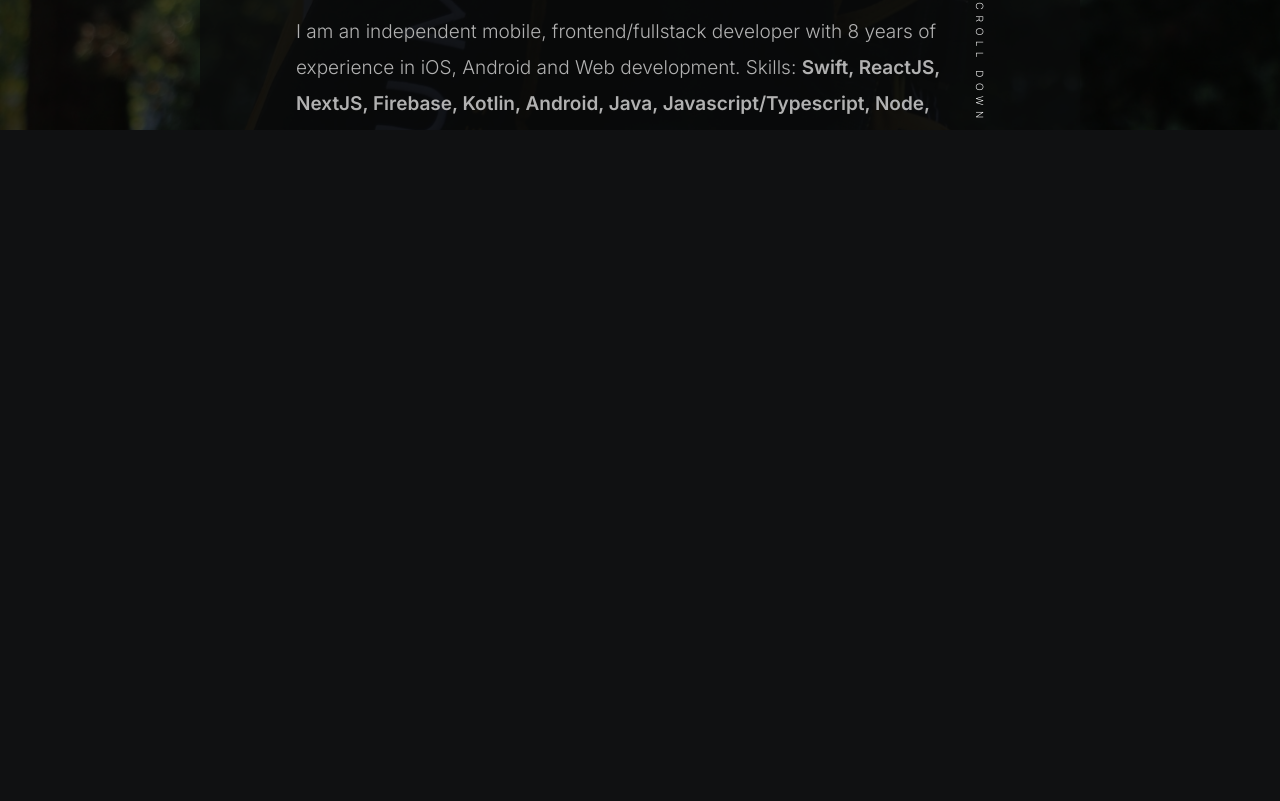
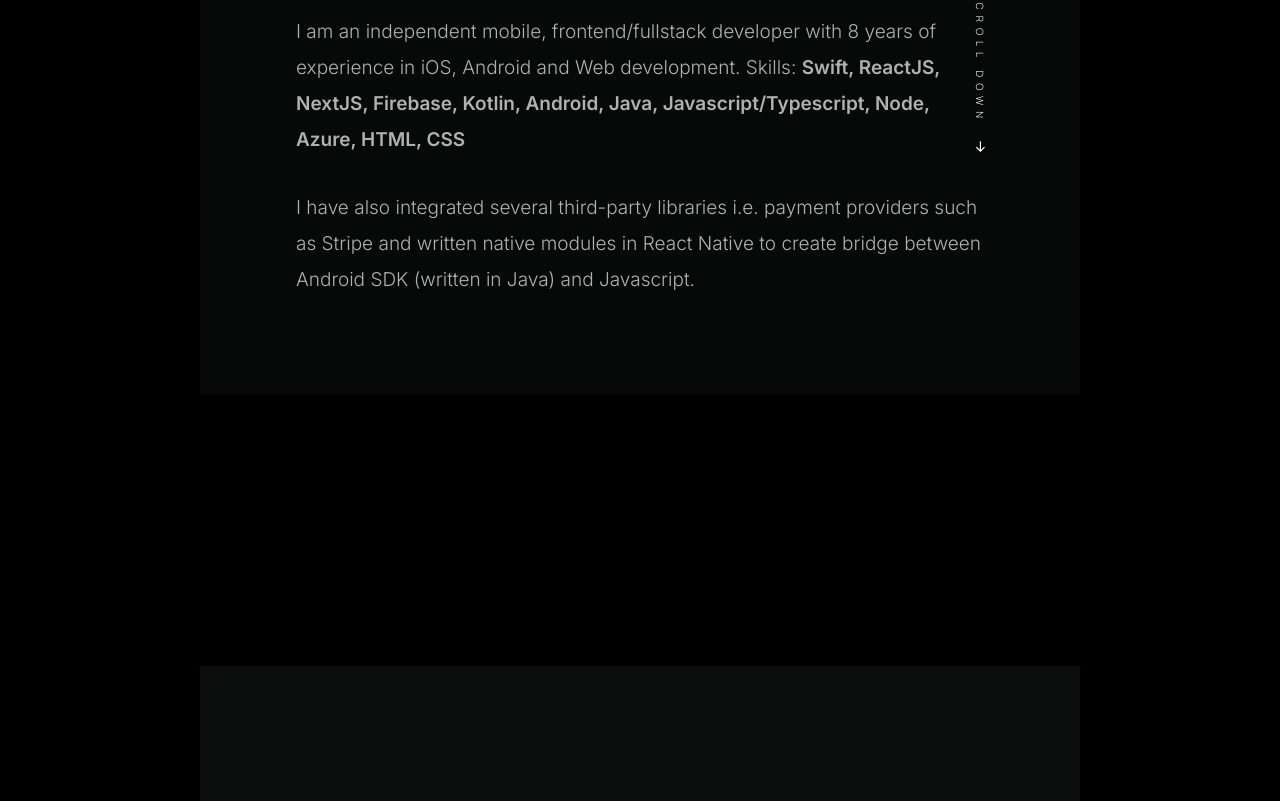
Before and after one commit to AnumQ/ai-next, a Next.js app: page / in a window 1280 px wide. Shown: the part 879-1680 px from the top of the page. Built offline with nearby package versions, Linux system fonts and the light colour scheme.

Commit message:
Comment out preloader

```diff
--- a/pages/index.js
+++ b/pages/index.js
@@ -24,9 +24,9 @@
       </Head>
 
       <main className={styles.main}>
-        <div id="preloader">
+        {/* <div id="preloader">
           <div id="loader"></div>
-        </div>
+        </div> */}
         <div id="s-pagewrap">
           <Header />
           {/* end s-header */}
@@ -37,7 +37,7 @@
         </div>
         {/* end -s-pagewrap */}
 
-        <div aria-hidden="true" className="pswp" role="dialog" tabIndex={-1}>
+        {/* <div aria-hidden="true" className="pswp" role="dialog" tabIndex={-1}>
           <div className="pswp__bg" />
           <div className="pswp__scroll-wrap">
             <div className="pswp__container">
@@ -88,7 +88,7 @@
               </div>
             </div>
           </div>
-        </div>
+        </div> */}
         {/* <h1 className={styles.title}>
           Welcome to <a href="https://nextjs.org">Next.js!</a>
         </h1>
--- a/styles/css/styles.css
+++ b/styles/css/styles.css
@@ -3189,7 +3189,7 @@
   background-size: 100%;
   width: 100%;
   /* background: red; */
-  height: 1468px;
+  /* height: 1468px; */
   position: absolute;
   top: 1rem;
   right: 0;
```
Also changed, not shown: 1 other file (tests, documents, lock files or other folders).
